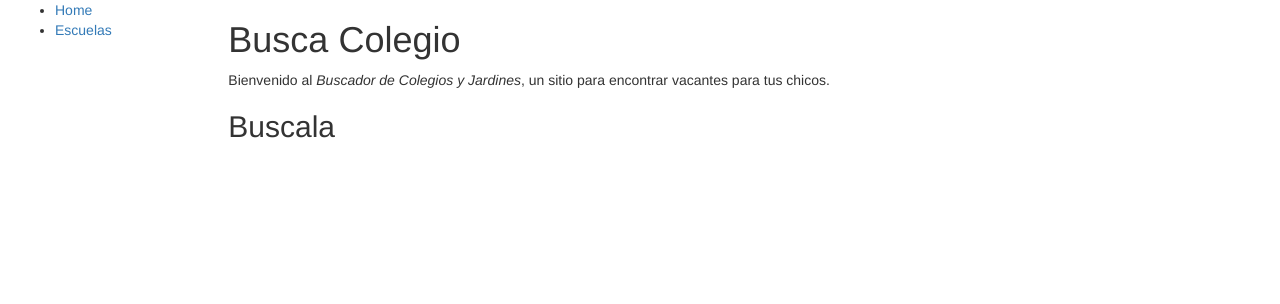
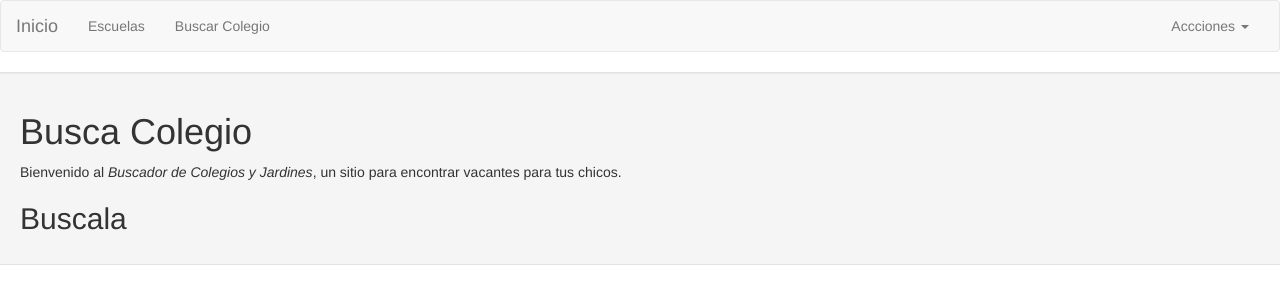
Before and after one commit to b044113/MiCole, a Django app: page / in a window 1280 px wide. Shown: the top 304 px of the page. Run offline with Django 3.2, Linux system fonts and the light colour scheme; parts of the project's set-up code (start-up, migrations or seed data) failed here and were passed over; some libraries are stand-ins or nearby versions.

Commit message:
First Version

```diff
--- /dev/null
+++ b/buscacole/forms.py
@@ -0,0 +1,5 @@
+from django import forms
+
+
+class SearchForm(forms.Form):
+    search_criteria = forms.TextInput(help_text="Ingrese la zona deseada")
--- a/buscacole/urls.py
+++ b/buscacole/urls.py
@@ -12,4 +12,6 @@ urlpatterns = [
     #url(r'^symbol/(?P<pk>[-\w]+)/getdata/$', views.get_values, name='get-values'),
     #url(r"^$", views.SymbolAnalysis.as_view(), name="all"),
     #url(r'^$', views.index, name='index'),
+    url(r'^$', views.search_form, name='searchform'),
+    url(r'^formulario_busqueda/$', views.search, name="search"),
 ]
--- a/escuelas/admin.py
+++ b/escuelas/admin.py
@@ -5,6 +5,10 @@ from .models import *
 admin.site.register(School)
 admin.site.register(Level)
 admin.site.register(Specialization)
-admin.site.register(Religion)
+admin.site.register(City)
+admin.site.register(Locality)
+admin.site.register(Province)
+admin.site.register(Vacancy)
+admin.site.register(Grade)
 admin.site.register(Shift)
 admin.site.register(Activity)
--- a/templates/base.html
+++ b/templates/base.html
@@ -15,23 +15,45 @@
 </head>
 
 <body>
+    <nav class="navbar navbar-default">
+        <div class="container-fluid">
 
-  <div class="container-fluid">
+            <div class="navbar-header">
+                <button type="button" class="navbar-toggle collapsed" data-toggle="collapse" data-target="#bs-example-navbar-collapse-1">
+                    <span class="sr-only">Toggle navigation</span>
+                    <span class="icon-bar"></span>
+                    <span class="icon-bar"></span>
+                    <span class="icon-bar"></span>
+                </button>
+                <a class="navbar-brand" href="{% url 'index' %}">Inicio</a>
+            </div>
 
-    <div class="row">
-      <div class="col-sm-2">
-      {% block sidebar %}
-      <ul class="sidebar-nav">
-          <li><a href="{% url 'index' %}">Home</a></li>
-          <li><a href="{% url 'escuelas:escuelas' %}">Escuelas</a></li>
-      </ul>
-     {% endblock %}
-      </div>
-      <div class="col-sm-10 ">
-      {% block content %}{% endblock %}
-      </div>
+            <div class="collapse navbar-collapse" id="bs-example-navbar-collapse-1">
+                <ul class="nav navbar-nav">
+                    <li><a href="{% url 'escuelas:escuelas' %}">Escuelas<span class="sr-only">(current)</span></a></li>
+                    <li><a href="{% url 'buscacole:searchform' %}">Buscar Colegio</a></li>
+                </ul>
+                <ul class="nav navbar-nav navbar-right">
+                    <li class="dropdown">
+                        <a href="#" class="dropdown-toggle" data-toggle="dropdown" role="button" aria-expanded="false">Accciones
+                            <span class="caret"></span>
+                        </a>
+                        <ul class="dropdown-menu" role="menu">
+                            <li><a href="#">Acción 1</a></li>
+                            <li class="divider"></li>
+                            <li><a href="#">Log In</a></li>
+                        </ul>
+                    </li>
+                </ul>
+            </div>
+        </div>
+    </nav>
+
+    <div class="row well">
+        <div class="col-md-6">
+            {% block content %}{% endblock %}
+        </div>
     </div>
 
-  </div>
 </body>
 </html>
```
Also changed, not shown: buscacole/templates/buscacole/formulario_busqueda.html (added, +11 -0 lines), buscacole/templates/buscacole/resultados_busqueda.html (added, +16 -0 lines), buscacole/views.py (+41 -0 lines), escuelas/models.py (+10 -10 lines), escuelas/templates/escuelas/school_list.html (+31 -8 lines), db.sqlite3.
